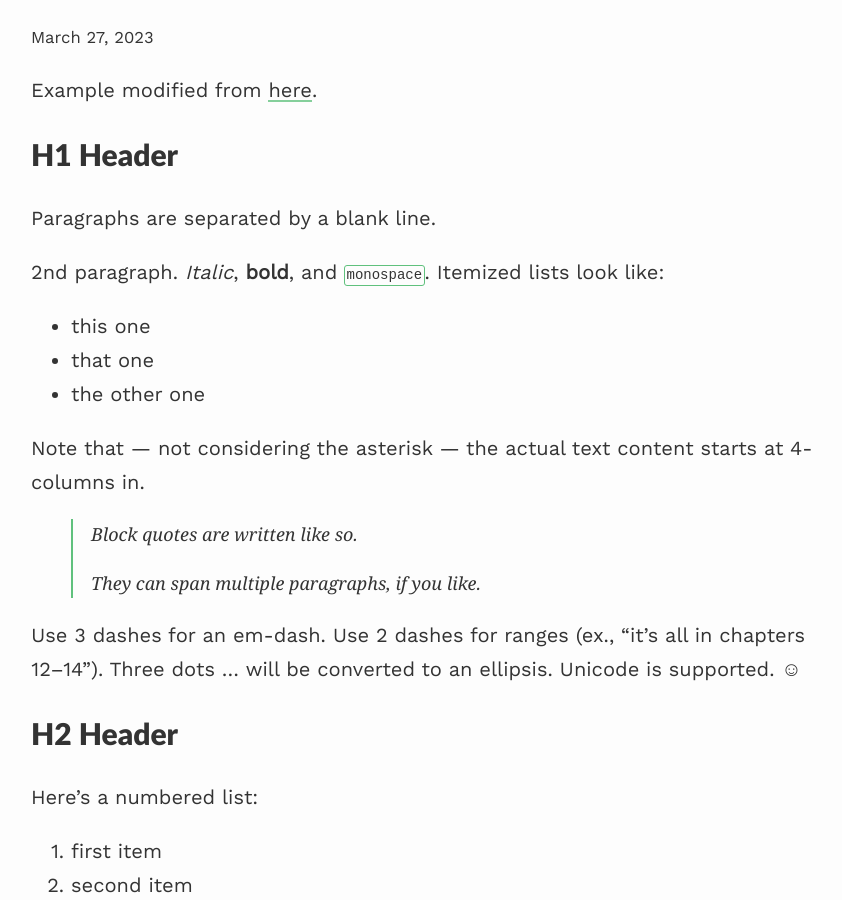
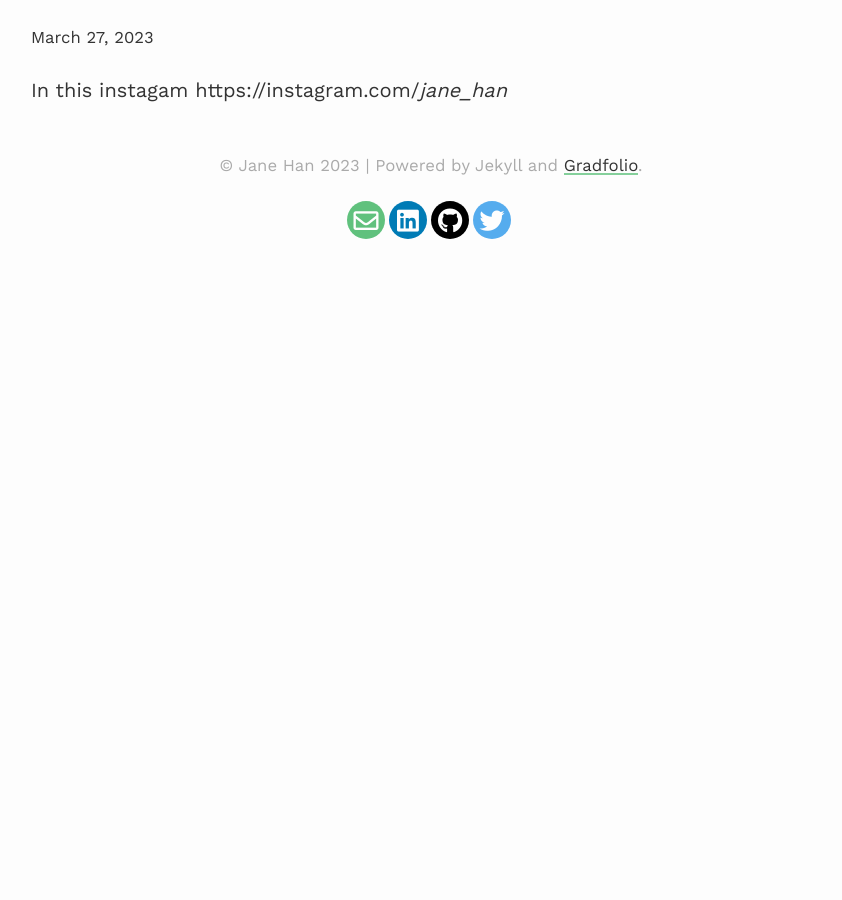
Before and after one commit to han-jane/han-jane.github.io, a Jekyll site: the page built from _projects/4_project.md, in a window 1280 px wide and 900 px high, scrolled down 229 px. Shown: the whole window, without its empty margins (209-1051 px from the left). Built offline with Jekyll 4.4.1, drawn with Linux system fonts in a browser that asks for light colours; nearby versions of some CDN libraries; formulas are drawn with MathJax 3; after the commit the page ends 980 px from its top, so only the background shows below that; some of the changed text lies outside the part shown.

Commit message:
Update 4_project.md

```diff
--- a/_projects/4_project.md
+++ b/_projects/4_project.md
@@ -3,151 +3,5 @@ layout: post
 title: Art
 description: Things I made & Photography portfolio
 ---
-
-Example modified from [here](http://www.unexpected-vortices.com/sw/rippledoc/quick-markdown-example.html){:target="_blank"}.
-
-H1 Header
-============
-
-Paragraphs are separated by a blank line.
-
-2nd paragraph. *Italic*, **bold**, and `monospace`. Itemized lists
-look like:
-
-  * this one
-  * that one
-  * the other one
-
-Note that --- not considering the asterisk --- the actual text
-content starts at 4-columns in.
-
-> Block quotes are
-> written like so.
->
-> They can span multiple paragraphs,
-> if you like.
-
-Use 3 dashes for an em-dash. Use 2 dashes for ranges (ex., "it's all
-in chapters 12--14"). Three dots ... will be converted to an ellipsis.
-Unicode is supported. ☺
-
-
-H2 Header
-------------
-
-Here's a numbered list:
-
- 1. first item
- 2. second item
- 3. third item
-
-Note again how the actual text starts at 4 columns in (4 characters
-from the left side). Here's a code sample:
-
-    # Let me re-iterate ...
-    for i in 1 .. 10 { do-something(i) }
-
-As you probably guessed, indented 4 spaces. By the way, instead of
-indenting the block, you can use delimited blocks, if you like:
-
-~~~
-define foobar() {
-    print "Welcome to flavor country!";
-}
-~~~
-
-(which makes copying & pasting easier). You can optionally mark the
-delimited block for Pandoc to syntax highlight it:
-
-~~~python
-import time
-# Quick, count to ten!
-for i in range(10):
-    # (but not *too* quick)
-    time.sleep(0.5)
-    print(i)
-~~~
-
-
-
-### An h3 header ###
-
-Now a nested list:
-
- 1. First, get these ingredients:
-
-      * carrots
-      * celery
-      * lentils
-
- 2. Boil some water.
-
- 3. Dump everything in the pot and follow
-    this algorithm:
-
-        find wooden spoon
-        uncover pot
-        stir
-        cover pot
-        balance wooden spoon precariously on pot handle
-        wait 10 minutes
-        goto first step (or shut off burner when done)
-
-    Do not bump wooden spoon or it will fall.
-
-Notice again how text always lines up on 4-space indents (including
-that last line which continues item 3 above).
-
-Here's a link to [a website](http://foo.bar), to a [local
-doc](local-doc.html), and to a [section heading in the current
-doc](#an-h2-header). Here's a footnote [^1].
-
-[^1]: Some footnote text.
-
-Tables can look like this:
-
-| Header 1 | Header 2                   | Header 3 |
-|:--------:|:--------------------------:|:--------:|
-| data1a   | Data is longer than header | 1        |
-| d1b      | add a cell                 |          |
-| lorem    | ipsum                      | 3        |
-|          | empty outside cells        |          |
-| skip     |                            | 5        |
-| six      | Morbi purus                | 6        |
-
-
-A horizontal rule follows.
-
-***
-
-Here's a definition list:
-
-apples
-  : Good for making applesauce.
-
-oranges
-  : Citrus!
-
-tomatoes
-  : There's no "e" in tomatoe.
-
-Again, text is indented 4 spaces. (Put a blank line between each
-term and  its definition to spread things out more.)
-
-Here's a "line block" (note how whitespace is honored):
-
-| Line one
-|   Line too
-| Line tree
-
-and images can be specified like so:
-
-![example image](https://images.unsplash.com/photo-1488190211105-8b0e65b80b4e?w=500&h=500&fit=crop "An exemplary image")
-
-Inline math equation: $\omega = d\phi / dt$. Display
-math should get its own line like so:
-
-$$I = \int \rho R^{2} dV$$
-
-And note that you can backslash-escape any punctuation characters
-which you wish to be displayed literally, ex.: \`foo\`, \*bar\*, etc.
+In this instagam
+https://instagram.com/_jane_han_
```
